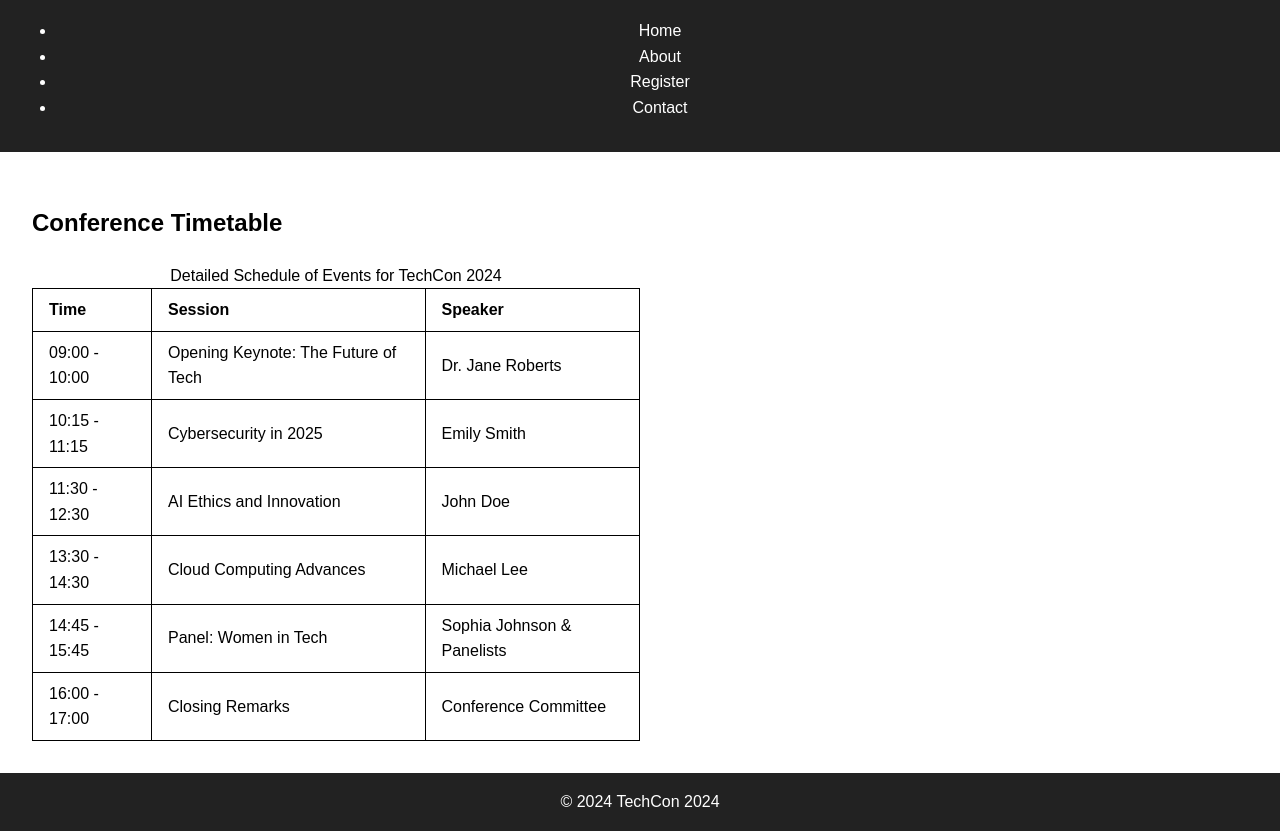
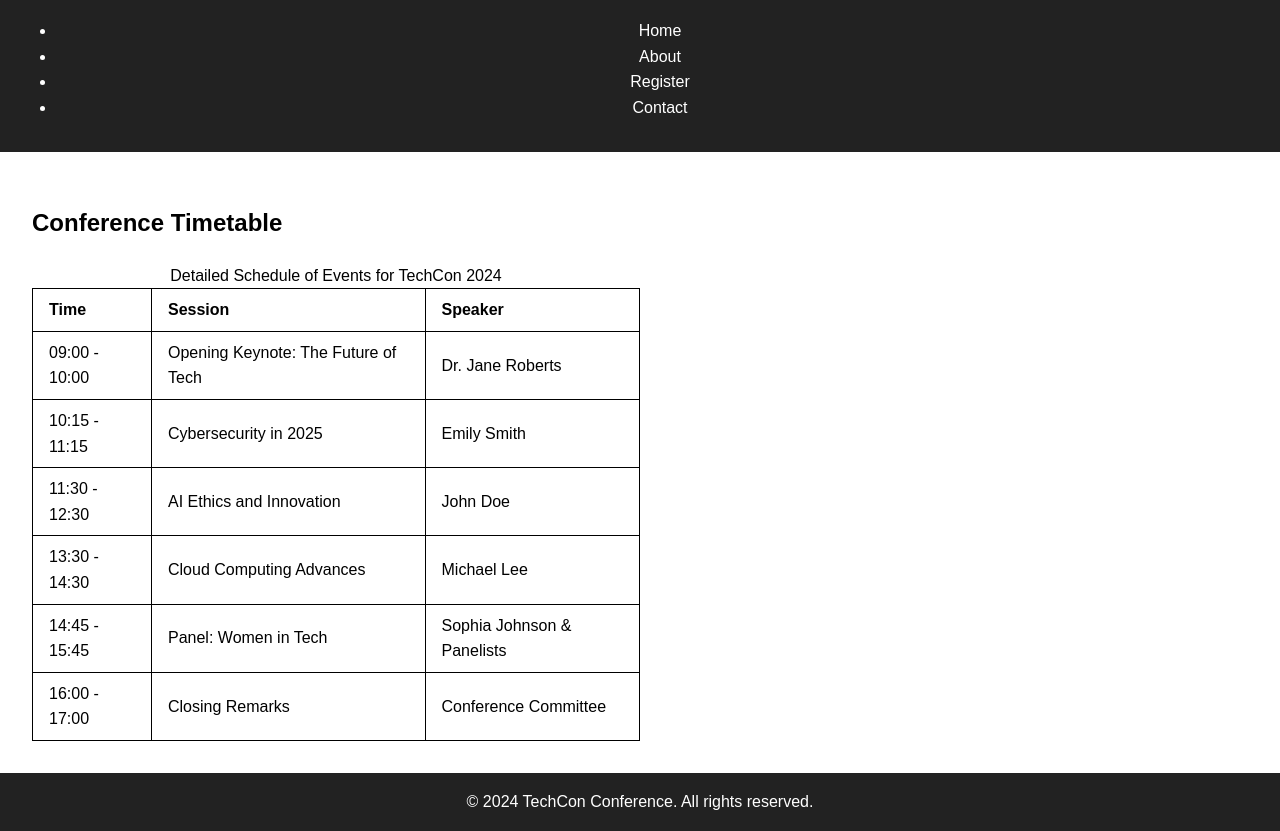
Before and after one commit to Markhams-369/TechCon_HTML, a plain HTML site: page techcon_website/schedule.html in a window 1280 px wide. Shown: the part 92-923 px from the top of the page. Drawn offline with Linux system fonts and the light colour scheme.

Commit message:
copyright footnote update

```diff
--- a/techcon_website/schedule.html
+++ b/techcon_website/schedule.html
@@ -141,7 +141,7 @@
 
   <!-- FOOTER -->
   <footer>
-    <p>&copy; 2024 TechCon 2024</p>
+    <p>&copy; 2024 TechCon Conference. All rights reserved.</p>
   </footer>
 </body>
 </html>
```
